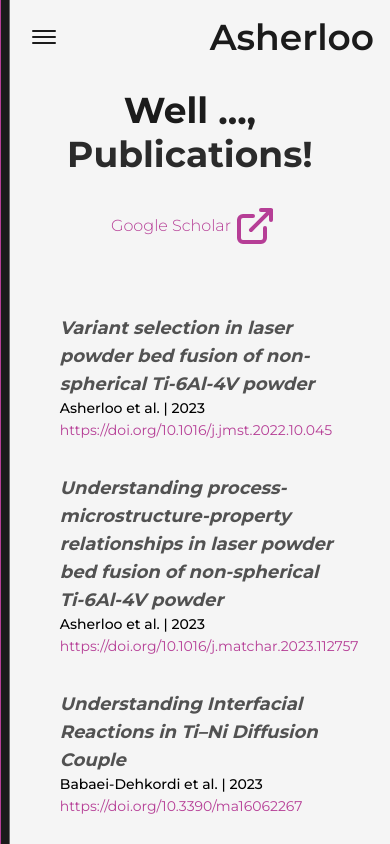
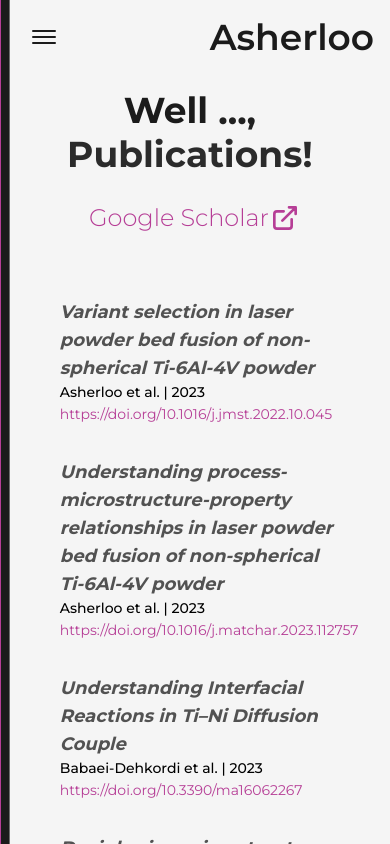
Before and after one commit to masherloo/New-Website, a Next.js app: page /publications in a window 390 px wide. Shown: the top 844 px of the page. Built offline with nearby package versions, Linux system fonts and the light colour scheme.

Commit message:
added publications page

```diff
--- a/src/pages/publications.js
+++ b/src/pages/publications.js
@@ -22,9 +22,9 @@ const Publications = () => {
                   href="https://scholar.google.com/citations?hl=en&user=6pqd4fAAAAAJ"
                   target={"_blank"}
                   className="flex w-full items-center justify-center mb-4 text-4xl font-light capitalize text-primary hover:underline underline-offset-4 hover:font-semibold
-                  md:text-base"
+                  md:text-2xl"
                 >
-                  Google Scholar <LinkArrow className="!w-[3rem] !h-auto"/>
+                  Google Scholar <LinkArrow className="!w-[3rem] !h-auto md:!w-[2rem]"/>
                 </Link>
                 <Articles />
             </Layout>
```
